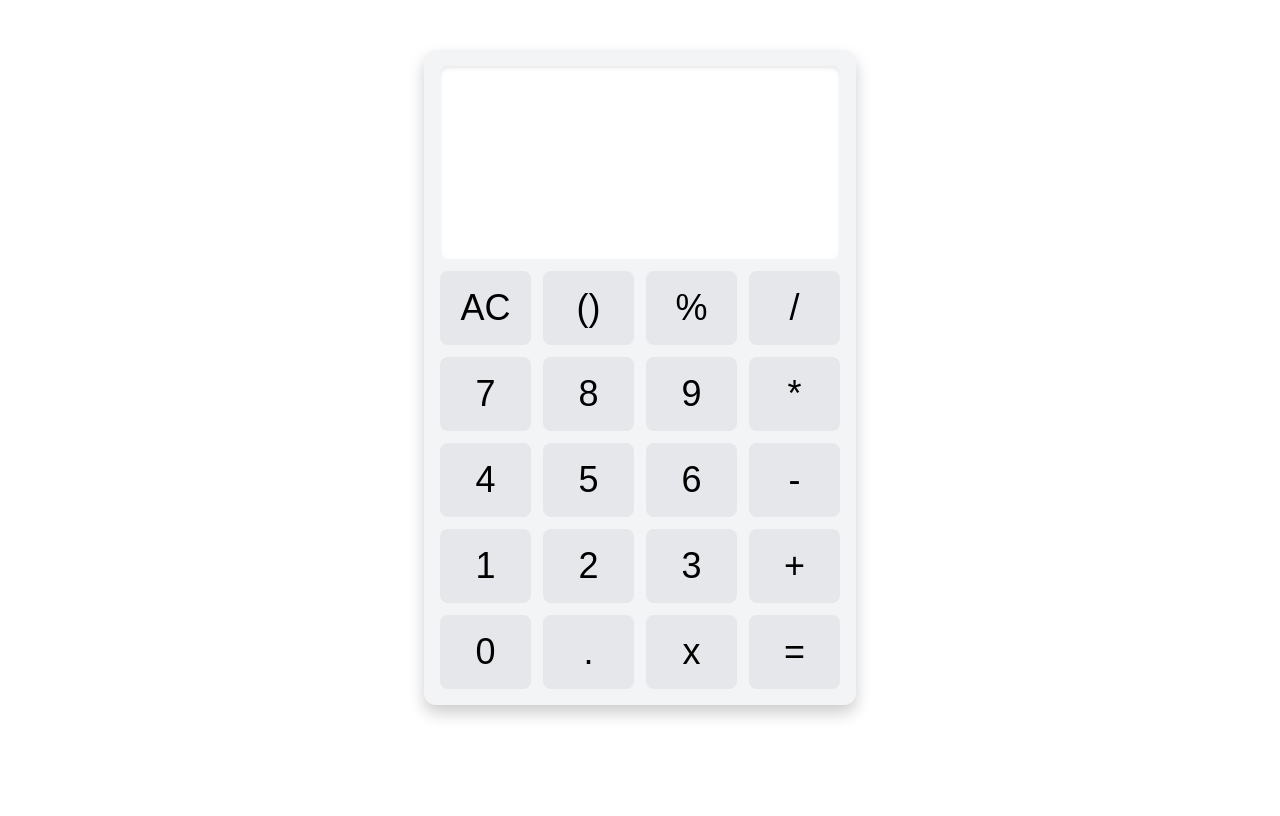
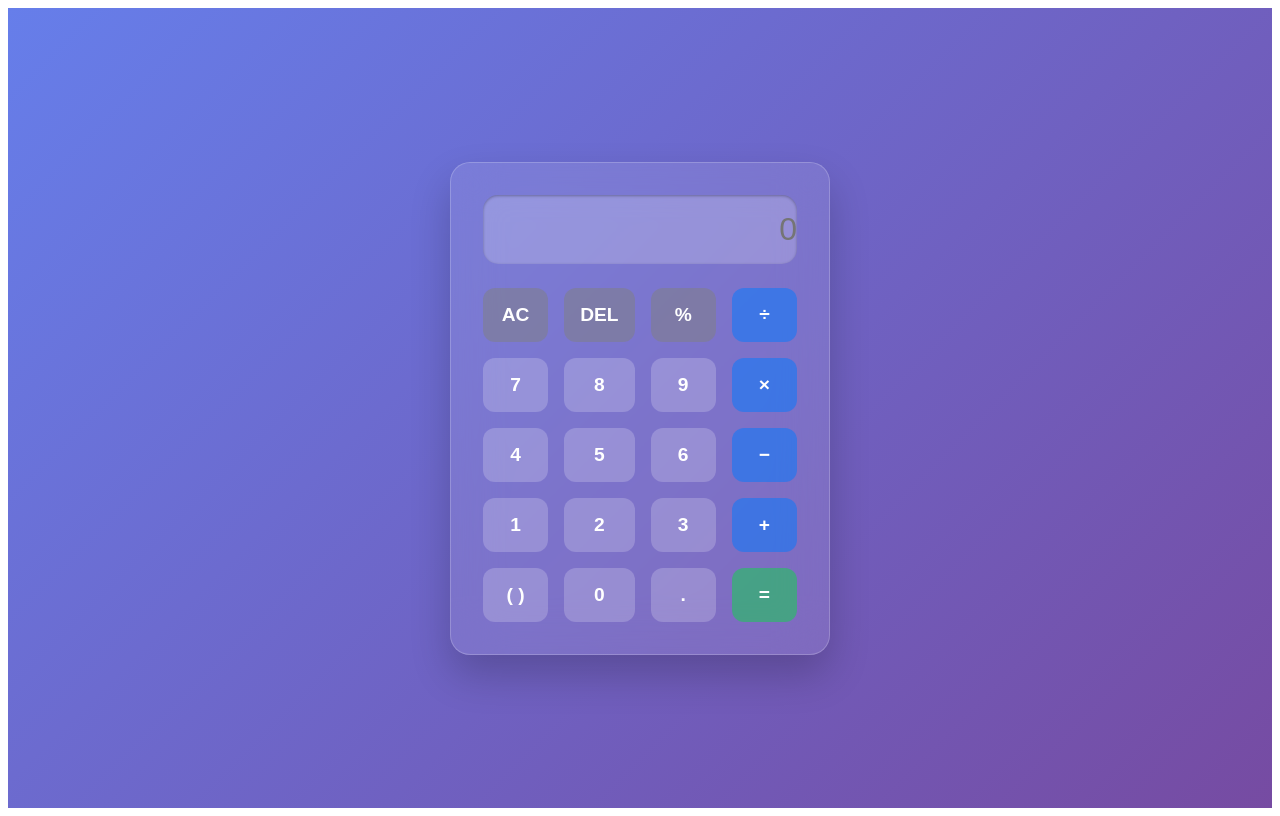
Before and after one commit to abhishekkumar3333/calculator, a React (Vite) app: page / in a window 1280 px wide. Built offline with nearby package versions, Linux system fonts and the light colour scheme.

Commit message:
css again changed

```diff
--- a/src/App.css
+++ b/src/App.css
@@ -1,56 +1,103 @@
-/* Add this CSS in your Calculator.css or inside <style> if inline */
+/* Fullscreen background */
+.calc-container {
+  min-height: 100vh;
+  width: 100%;
+  background: linear-gradient(135deg, #667eea, #764ba2);
+  display: flex;
+  align-items: center;
+  justify-content: center;
+  padding: 1rem;
+  box-sizing: border-box;
+}
 
-.container {
-  max-width: 400px;
-  margin: 50px auto;
-  padding: 1rem;
-  background: #f3f4f6;
-  border-radius: 12px;
-  box-shadow: 0 8px 16px rgba(0, 0, 0, 0.2);
+/* Glassy calculator */
+.calc-glass {
+  backdrop-filter: blur(25px);
+  background: rgba(255, 255, 255, 0.1);
+  border: 1px solid rgba(255, 255, 255, 0.2);
+  border-radius: 20px;
+  box-shadow: 0 20px 40px rgba(0,0,0,0.2);
+  padding: 2rem;
+  max-width: 380px;
+  width: 100%;
+  box-sizing: border-box;
+}
+
+/* Input display */
+.calc-display {
+  width: 100%;
+  font-size: 2rem;
+  padding: 1rem 0;
+  border: none;
+  background: rgba(255, 255, 255, 0.2);
+  color: #fff;
+  border-radius: 15px;
+  margin-bottom: 1.5rem;
+  font-weight: 500;
+  text-align: right;
+  overflow-x: auto;
+  white-space: nowrap;
+  box-shadow: inset 0 1px 3px rgba(0, 0, 0, 0.3);
+  scrollbar-width: none; /* Firefox */
+}
+
+.calc-display::-webkit-scrollbar {
+  display: none; /* Chrome */
+}
+
+
+/* Buttons grid */
+.calc-buttons {
   display: grid;
   grid-template-columns: repeat(4, 1fr);
-  gap: 0.75rem;
+  gap: 1rem;
 }
 
-.container input[type="text"] {
-    grid-column: span 4;
-    padding: 4rem;
-    font-size: 3.5rem;
-    text-align: right;
-    border: none;
-    border-radius: 8px;
-    background: #fff;
-    box-shadow: inset 0 2px 4px rgba(0, 0, 0, 0.1);
+/* Button style */
+.btn {
+  font-size: 1.2rem;
+  padding: 1rem;
+  border: none;
+  border-radius: 12px;
+  background: rgba(255,255,255,0.2);
+  color: #fff;
+  font-weight: 600;
+  cursor: pointer;
+  transition: background 0.2s, transform 0.2s;
 }
 
-.container button {
-    padding: 1rem;
-    font-size: 2.25rem;
-    border: none;
-    border-radius: 8px;
-    background-color: #e5e7eb;
-    cursor: pointer;
-    transition: all 0.2s ease-in-out;
+.btn:hover {
+  background: rgba(255,255,255,0.35);
+  transform: translateY(-2px);
 }
 
-.container button:hover {
-  background-color: #d1d5db;
+.btn.operator {
+  background: rgba(0,123,255,0.5);
 }
 
-@media (max-width: 480px) {
-  .container {
-    max-width: 90%;
-    padding: 0.75rem;
-    gap: 0.5rem;
+.btn.gray {
+  background: rgba(128,128,128,0.5);
+}
+
+.btn.equal {
+  background: rgba(34,197,94,0.6);
+  color: #fff;
+}
+
+@media screen and (max-width: 480px) {
+  .calc-glass {
+    padding: 1.2rem;
+    max-width: 100%;
+    border-radius: 15px;
   }
 
-  .container input[type="text"] {
-    font-size: 3.5rem;
-    padding: 4rem;
+  .calc-display {
+    font-size: 1.5rem;
+    padding: 0.8rem;
   }
 
-  .container button {
-   padding: 1rem;
-  font-size: 2.25rem;
+  .btn {
+    font-size: 1rem;
+    padding: 0.9rem;
   }
 }
--- a/src/Calculator.jsx
+++ b/src/Calculator.jsx
@@ -1,74 +1,70 @@
-import React, { useState } from 'react'
+import React, { useState } from 'react';
 
 const Calculator = () => {
-  const [data, setData] = useState("");
+  const [data, setData] = useState('');
   const [open, setOpen] = useState(true);
+
   const getValue = (e) => {
-    setData(data.concat(e.target.value))
-  }
-  const calculation = () => {
-    setData(eval(data).toString())
-  }
-  const clear = () => {
-    setData(data.slice(0, data.length - 1))
-  }
-  const allClear = () => {
-    setData("")
-  }
-  const getBracket = (e) => {
     const value = e.target.value;
-
-    if (value === "()") {
-      if (open) {
-        setData((prev) => prev + "(");
-      } else {
-        setData((prev) => prev + ")");
-      }
+    if (value === '()') {
+      setData((prev) => prev + (open ? '(' : ')'));
       setOpen(!open);
     } else {
       setData((prev) => prev + value);
     }
   };
 
+  const calculate = () => {
+    try {
+      setData(eval(data).toString());
+    } catch {
+      setData('Error');
+    }
+  };
 
-  const handleValueChange = (e) => {
-    const { value } = e.target;
-    setData(value)
-  }
+  const del = () => setData(data.slice(0, -1));
+  const clear = () => setData('');
+  const handleInputChange = (e) => setData(e.target.value);
 
   return (
-    <>
-      <div className="container">
-        <input type="text" name='calculator' onChange={handleValueChange} value={data} />
+    <div className="calc-container">
+      <div className="calc-glass">
+        <input
+          type="text"
+          value={data}
+          onChange={handleInputChange}
+          placeholder="0"
+          className="calc-display"
+        />
+        <div className="calc-buttons">
+          <button onClick={clear} className="btn gray">AC</button>
+          <button onClick={del} className="btn gray">DEL</button>
+          <button onClick={getValue} value="%" className="btn gray">%</button>
+          <button onClick={getValue} value="/" className="btn operator">÷</button>
 
-        <button onClick={allClear} value="AC">AC</button>
-        <button onClick={getBracket} value="()">()</button>
-        <button onClick={getValue} value="%">%</button>
-        <button onClick={getValue} value="/">/</button>
+          <button onClick={getValue} value="7" className="btn">7</button>
+          <button onClick={getValue} value="8" className="btn">8</button>
+          <button onClick={getValue} value="9" className="btn">9</button>
+          <button onClick={getValue} value="*" className="btn operator">×</button>
 
-        <button onClick={getValue} value="7">7</button>
-        <button onClick={getValue} value="8">8</button>
-        <button onClick={getValue} value="9">9</button>
-        <button onClick={getValue} value="*">*</button>
+          <button onClick={getValue} value="4" className="btn">4</button>
+          <button onClick={getValue} value="5" className="btn">5</button>
+          <button onClick={getValue} value="6" className="btn">6</button>
+          <button onClick={getValue} value="-" className="btn operator">−</button>
 
-        <button onClick={getValue} value="4">4</button>
-        <button onClick={getValue} value="5">5</button>
-        <button onClick={getValue} value="6">6</button>
-        <button onClick={getValue} value="-">-</button>
+          <button onClick={getValue} value="1" className="btn">1</button>
+          <button onClick={getValue} value="2" className="btn">2</button>
+          <button onClick={getValue} value="3" className="btn">3</button>
+          <button onClick={getValue} value="+" className="btn operator">+</button>
 
-        <button onClick={getValue} value="1">1</button>
-        <button onClick={getValue} value="2">2</button>
-        <button onClick={getValue} value="3">3</button>
-        <button onClick={getValue} value="+">+</button>
+          <button onClick={getValue} value="()" className="btn">( )</button>
+          <button onClick={getValue} value="0" className="btn">0</button>
+          <button onClick={getValue} value="." className="btn">.</button>
+          <button onClick={calculate} className="btn equal">=</button>
+        </div>
+      </div>
+    </div>
+  );
+};
 
-        <button onClick={getValue} value="0">0</button>
-        <button onClick={getValue} value=".">.</button>
-        <button onClick={clear} value="x">x</button>
-        <button onClick={calculation} value="=">=</button>
-
-      </div>
-    </>
-  )
-}
-
-export default Calculator
+export default Calculator;
```
